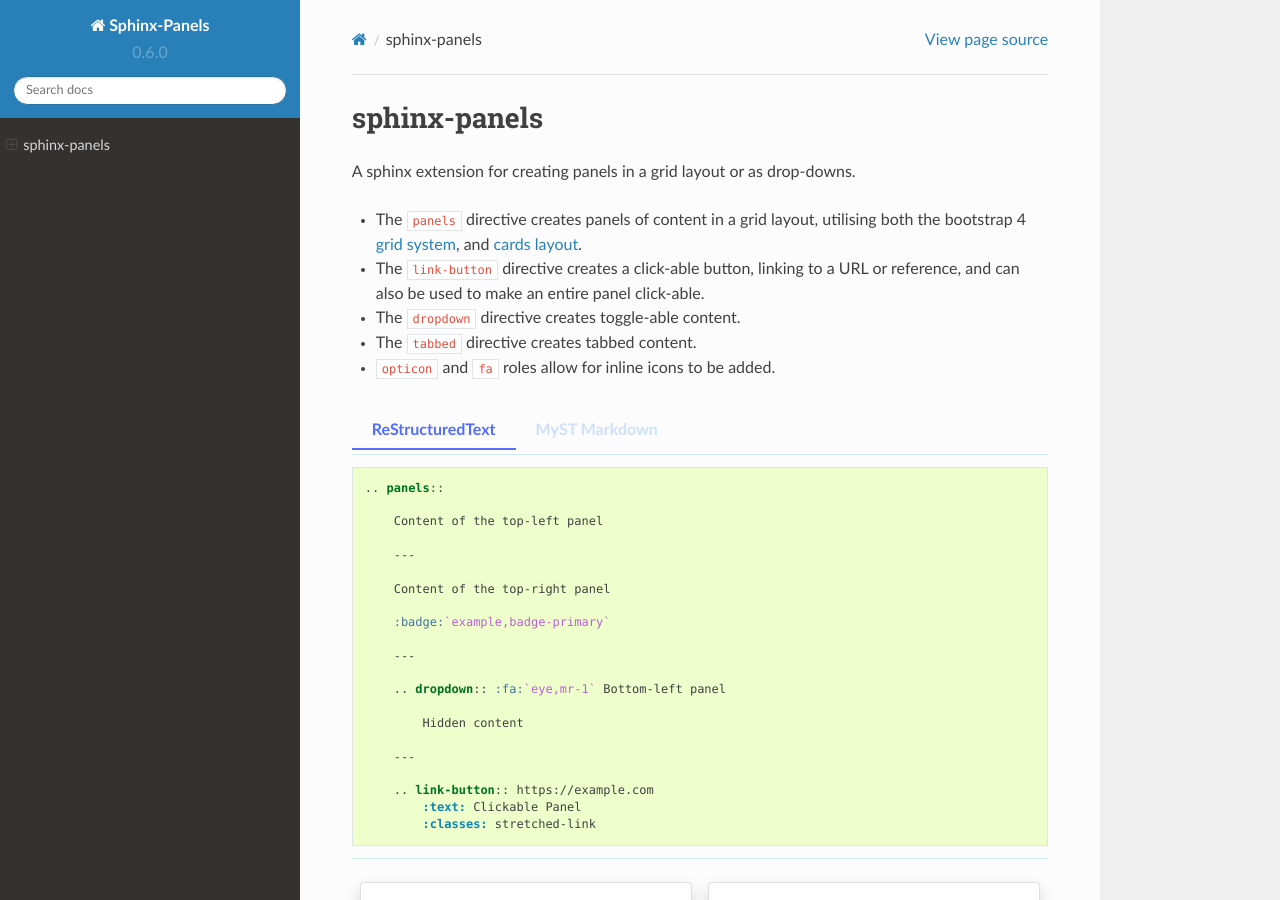
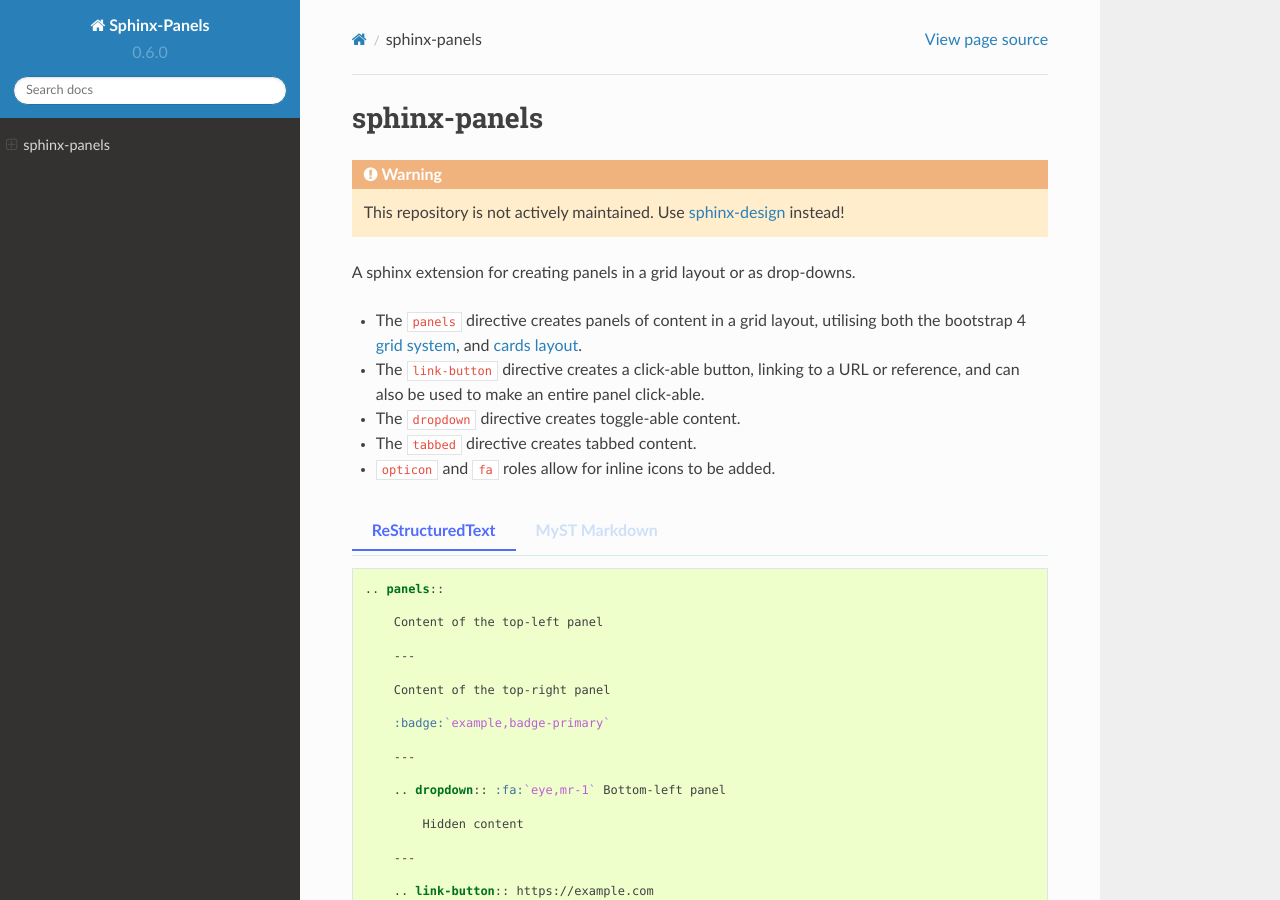
Before and after one commit to executablebooks/sphinx-panels, a Sphinx documentation site: the page built from docs/index.rst, in a window 1280 px wide and 900 px high. Built offline with Sphinx 7.4.7 and the Read the Docs theme 2.0.0, drawn with Linux system fonts in a browser that asks for light colours.

Commit message:
DOCS: Add recommendation for sphinx-design

```diff
--- a/docs/index.rst
+++ b/docs/index.rst
@@ -3,6 +3,10 @@
 =============
 sphinx-panels
 =============
+
+.. warning::
+
+   This repository is not actively maintained. Use `sphinx-design <https://github.com/executablebooks/sphinx-design>`_ instead!
 
 A sphinx extension for creating panels in a grid layout or as drop-downs.
 
```
Also changed, not shown: README.md (+2 -0 lines).
